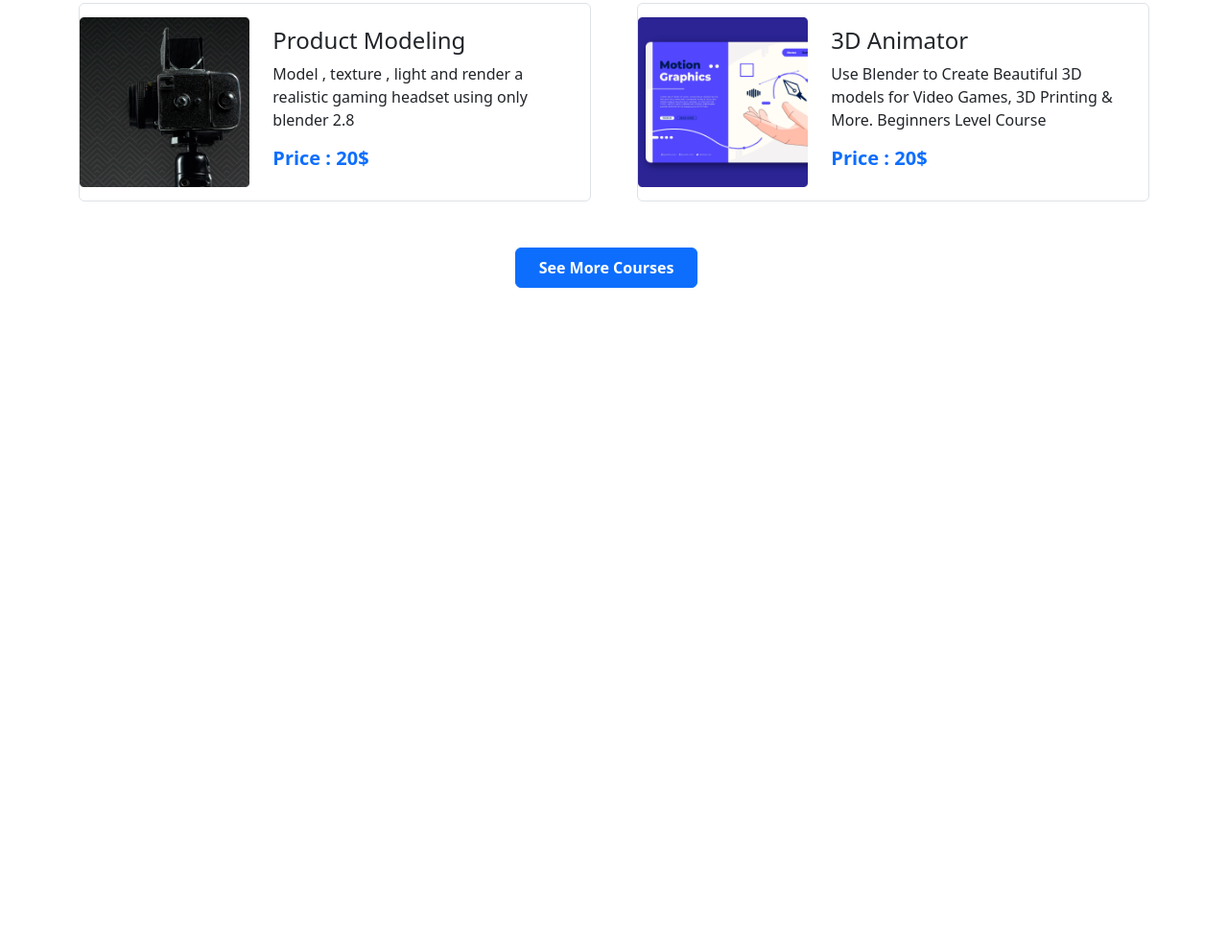
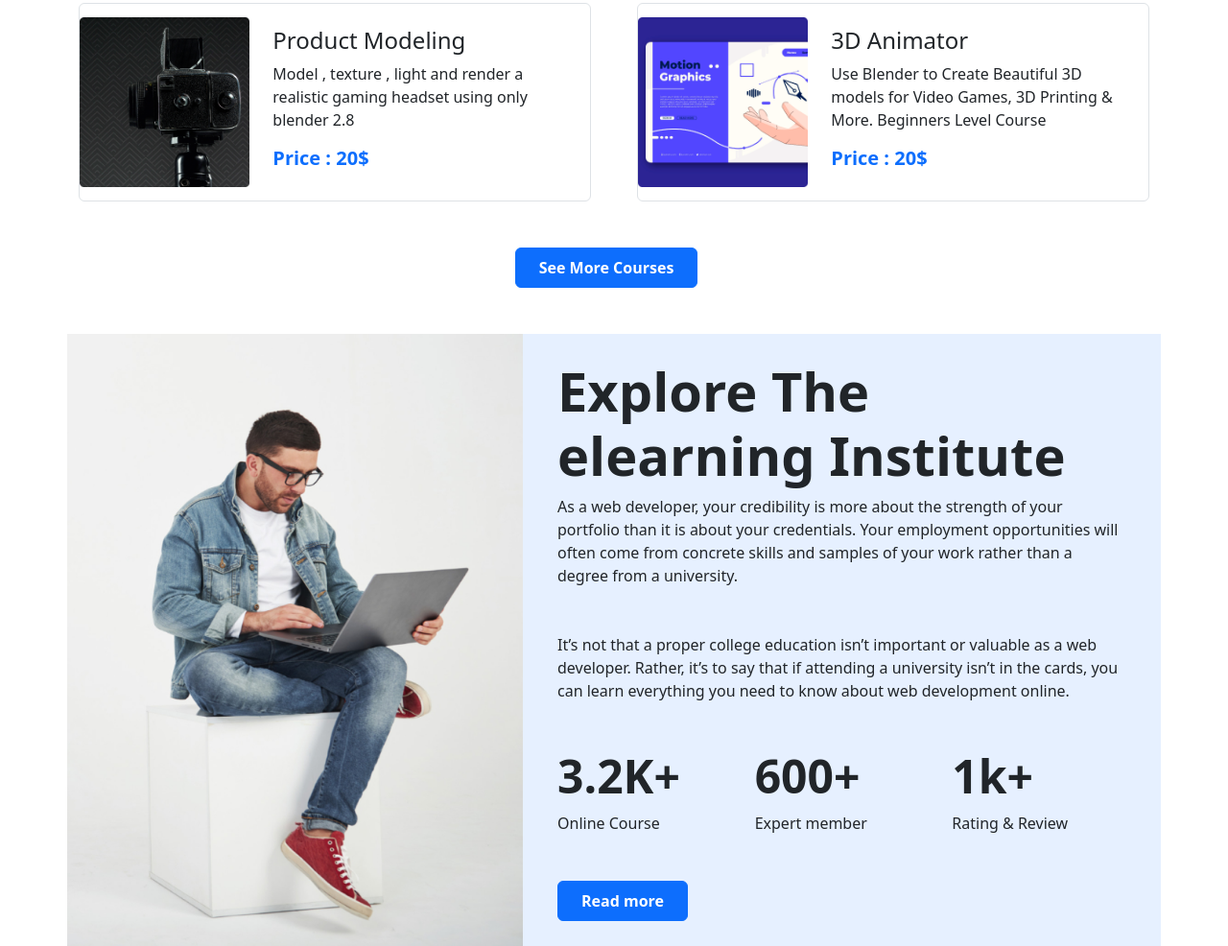
Before and after one commit to Rabiullah-Rabi/shikhba-naki, a plain HTML site: page index.html in a window 1280 px wide. Shown: the part 1758-2744 px from the top of the page at 96% size. Before the commit the page ends 2106 px from the top, so only its background shows below. Drawn offline with nearby package versions, Linux system fonts and the light colour scheme.

Commit message:
Explore The elearning Institute section added

```diff
--- a/index.html
+++ b/index.html
@@ -33,7 +33,7 @@
                 <div class="collapse navbar-collapse" id="collapsibleNavId">
                     <ul class="navbar-nav me-0 ms-auto mt-2 mt-lg-0">
                         <li class="nav-item text-black-50 fw-semibold fs-5 px-2 active">
-                            <a class="nav-link" href="#banner">Home <span class="visually-hidden">(current)</span></a>
+                            <a class="nav-link" href="#top">Home <span class="visually-hidden">(current)</span></a>
                         </li>
                         <li class="nav-item text-black-50 fw-semibold fs-5 px-2">
                             <a class="nav-link" href="#courses">Courses</a>
@@ -59,7 +59,7 @@
             </div>
         </nav>
         <!-- Banner section Start -->
-        <section id="banner">
+        <section id="top">
             <div class="container vh-100">
                 <div id="banner" class="carousel slide h-100" data-bs-ride="carousel">
                     <ol class="carousel-indicators">
@@ -236,6 +236,56 @@
             </div>
         </section>
         <!-- courses section End -->
+        <!-- Explore The elearning Institute Start -->
+        <section>
+            <div class="container">
+                <div class="row">
+                    <div class="col-12 col-lg-5 p-0 d-flex">
+                        <img src="images/working.png" alt="" class="img-fluid w-100">
+                    </div>
+                    <div class="col-12 col-lg-7 bg-primary bg-opacity-10 d-flex align-items-center">
+                        <div class="p-4">
+                            <div>
+                                <h1 class="fw-bold display-4">Explore The elearning Institute</h1>
+                                <p class="mb-5">As a web developer, your credibility is more about the strength of your
+                                    portfolio than it
+                                    is about your credentials. Your employment opportunities will often come from
+                                    concrete
+                                    skills and samples of your work rather than a degree from a university.
+                                </p>
+                                <p class="mb-5"> It’s not that a
+                                    proper college education isn’t important or valuable as a web developer. Rather,
+                                    it’s to
+                                    say that if attending a university isn’t in the cards, you can learn everything you
+                                    need to know about web development online.
+                                </p>
+                            </div>
+                            <div class="row">
+                                <div class="col-6 col-md-4">
+                                    <h1 class="fw-bold display-5">3.2K+</h1>
+                                    <p class="mb-5">Online Course</p>
+                                </div>
+                                <div class="col-6 col-md-4">
+                                    <h1 class="fw-bold display-5">600+</h1>
+                                    <p class="mb-5">Expert member</p>
+                                </div>
+                                <div class="col-6 col-md-4">
+                                    <h1 class="fw-bold display-5">1k+</h1>
+                                    <p class="mb-5">Rating & Review</p>
+                                </div>
+                            </div>
+                            <div class="col-12">
+                                <button type="button"
+                                    class="btn btn-primary bg-primary text-white fw-bold px-4 py-2 me-3">Read
+                                    more</button>
+                            </div>
+                        </div>
+                    </div>
+                </div>
+            </div>
+        </section>
+        <!-- Explore The elearning Institute End -->
+
     </main>
     <!-- Bootstrap JavaScript Libraries -->
     <script src="https://cdn.jsdelivr.net/npm/@popperjs/core@2.11.5/dist/umd/popper.min.js"
```
